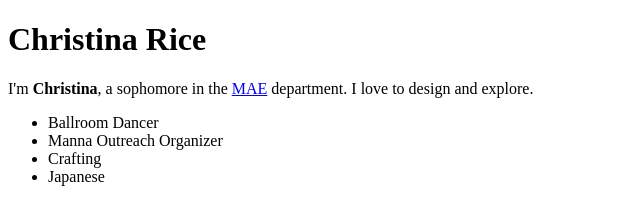
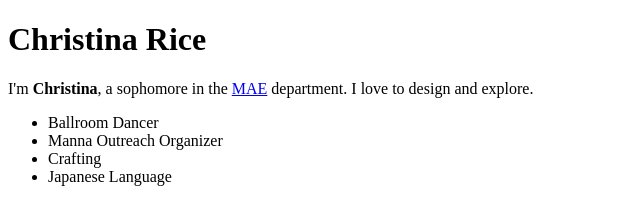
Before and after one commit to cerice/cerice.github.io, a plain HTML site: page index.html in a window 1280 px wide. Shown: the full height of the page, 0-640 px from the left. Drawn offline with Linux system fonts and the light colour scheme.

Commit message:
third commit

```diff
--- a/index.html
+++ b/index.html
@@ -10,7 +10,7 @@
 			<li>Ballroom Dancer</li>
 			<li>Manna Outreach Organizer</li>
 			<li>Crafting</li>
-			<li>Japanese</li>
+			<li>Japanese Language</li>
 		</ul>
 	</body>
 </html>
```
Also changed, not shown: 1 other file.
